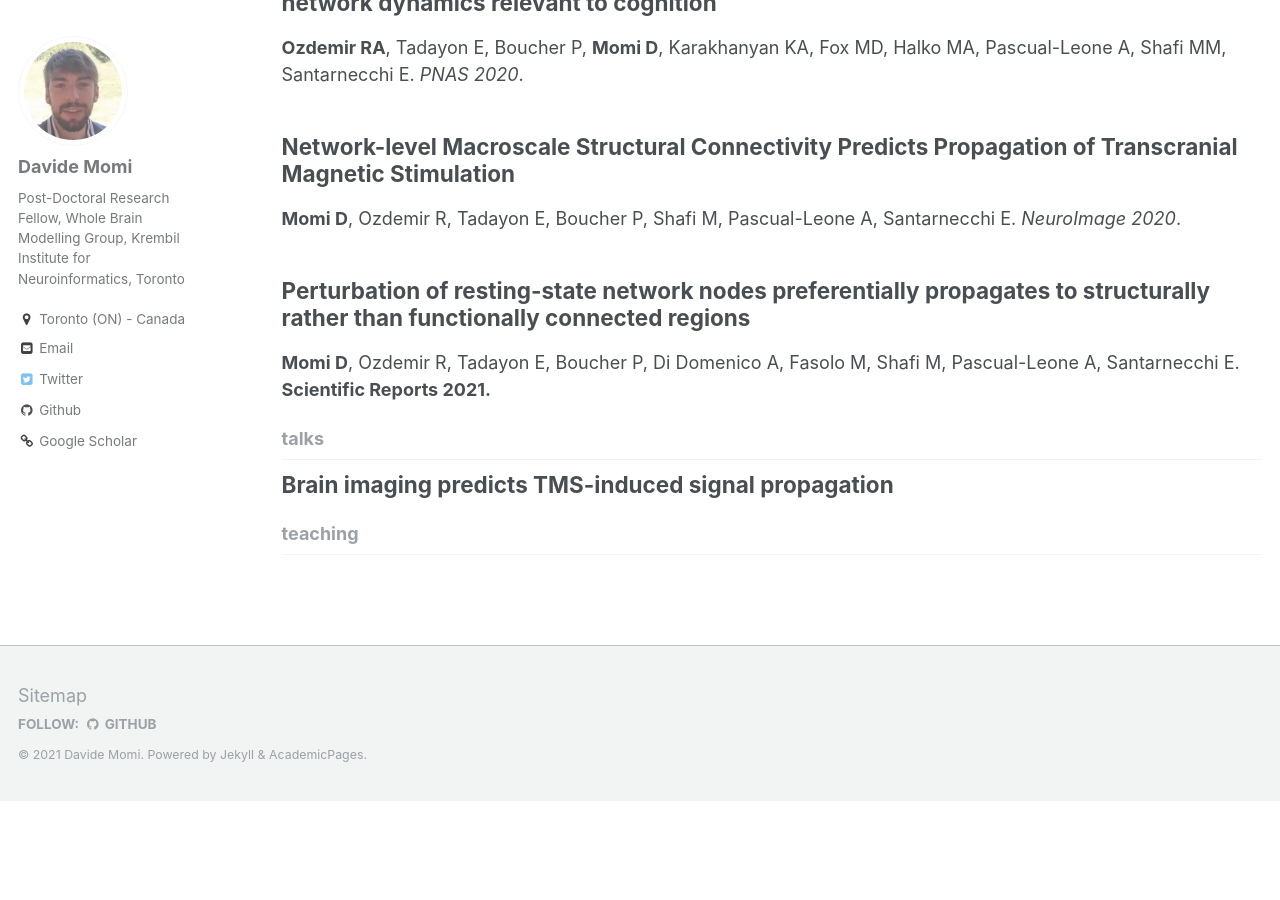
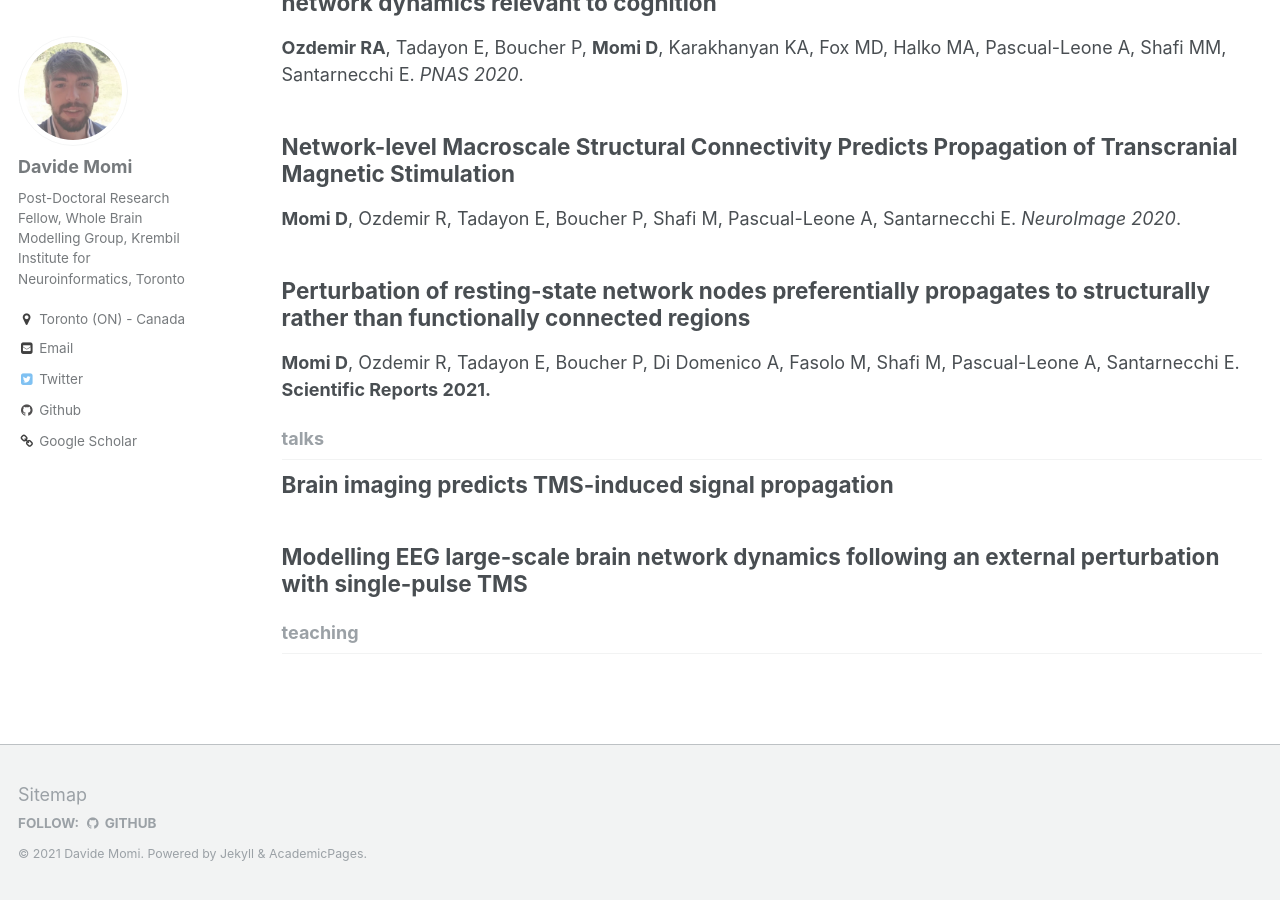
Before and after one commit to davide-momi/-, a Jekyll site: the page built from _pages/collection-archive.html, in a window 1280 px wide and 900 px high, scrolled down 2940 px. Built offline with Jekyll 4.4.1, drawn with Linux system fonts in a browser that asks for light colours; before the commit the page ends 3741 px from its top, so only the background shows below that.

Commit message:
new talk

```diff
--- a/_pages/talks.md
+++ b/_pages/talks.md
@@ -7,4 +7,9 @@ author_profile: true
 
 <b>[Brain imaging predicts TMS-induced signal propagation](https://davi1990.github.io/talks/2020-12-17-TMS-propagation)</b> <br>
 <b>Brainhack Marburg</b>,
-<i><b>Zoom</b>.
+<i><b>Online</b>
+<br/>
+<br/>
+<b>[Modelling EEG large-scale brain network dynamics following an external perturbation with single-pulse TMS](https://davi1990.github.io/talks/2021-06-21-TMS-EEG_model)</b> <br>
+<b>The Krembil Centre for Neuroinformatics Virtual Open House</b>,
+<i><b>Online</b>
--- /dev/null
+++ b/_talks/2021-06-21-TMS-EEG_model.md
@@ -0,0 +1,12 @@
+---
+title: "Modelling EEG large-scale brain network dynamics following an external perturbation with single-pulse TMS"
+collection: talks
+type: "Talk"
+permalink: /talks/2021-06-21-TMS-EEG_model
+venue: "The Krembil Centre for Neuroinformatics Virtual Open House "
+date: 2021-06-21
+location: "Online"
+---
+
+Modelling EEG large-scale brain network dynamics following an external perturbation with single-pulse TMS<br>
+[[Slide]](https://davi1990.github.io/files/KCNI_Open_House.pdf)
```
Also changed, not shown: _pages/about_me.md (+1 -1 lines), files/lantaoyu_img.jpg (deleted), files/sigir17-award.jpg (deleted), 14 other files.
